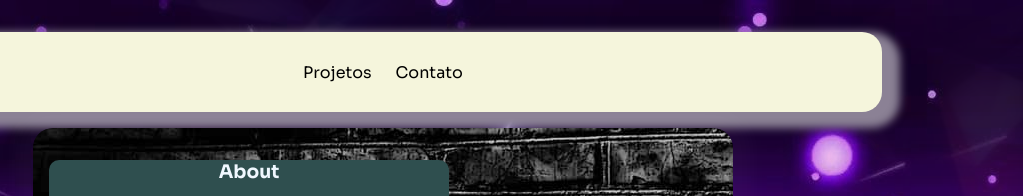
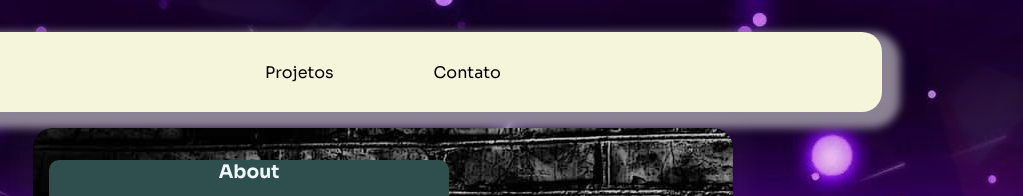
Before and after one commit to Douglasferreira06/portifolioresponsivo, a plain HTML site: page index.html in a window 1280 px wide. Shown: the top 196 px of the page, 257-1280 px from the left. Drawn offline with Linux system fonts and the light colour scheme; a web font is replaced by a local one.

Commit message:
alteração1

```diff
--- a/style.css
+++ b/style.css
@@ -47,7 +47,7 @@ header {
 ul {
     display: flex;
     justify-content: center; /* Centraliza a lista */
-    gap: 1.5em; /* Espaço entre os itens da lista */
+    gap:100px; /* Espaço entre os itens da lista */
     list-style: none;
 }
 
```
